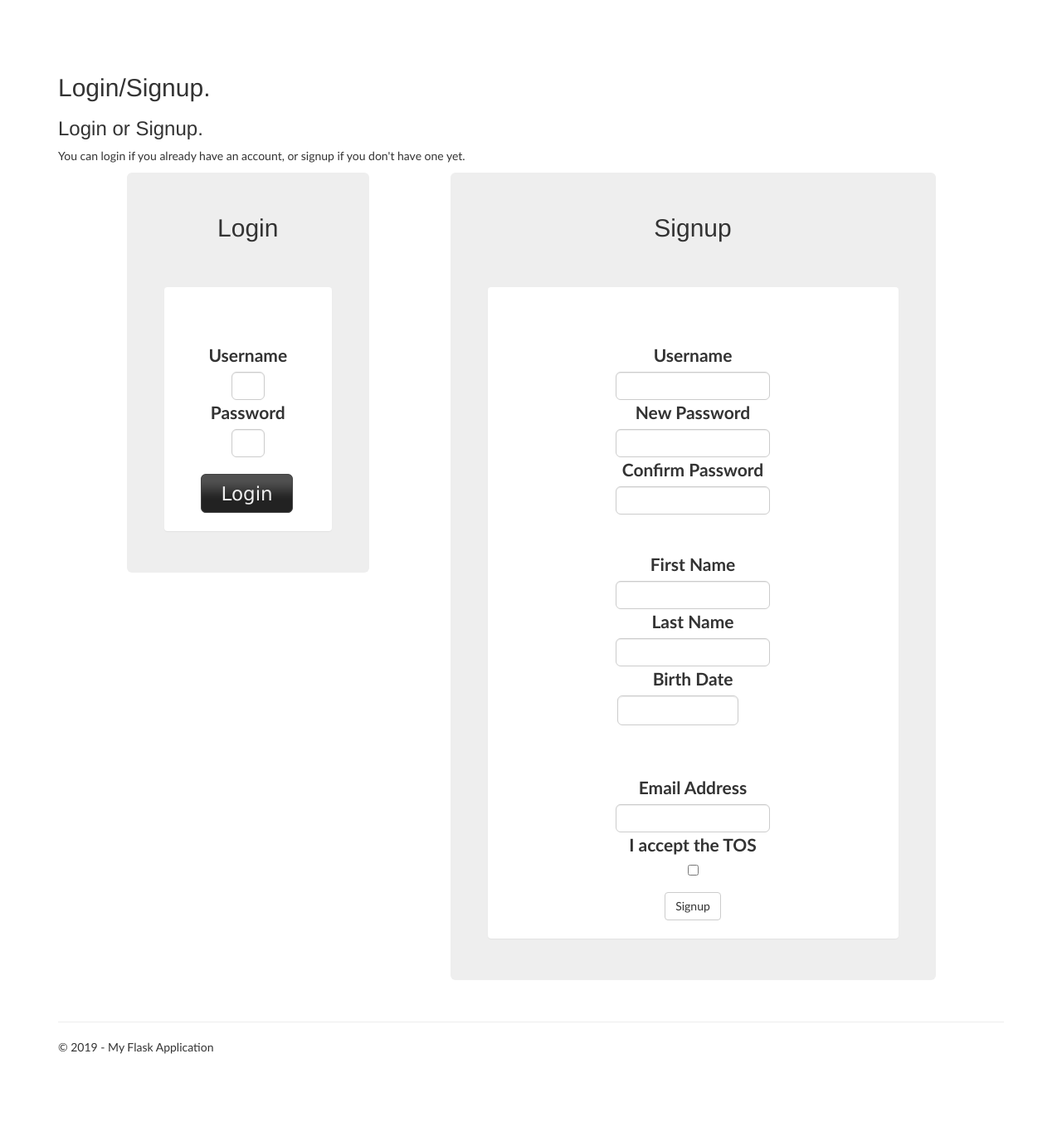
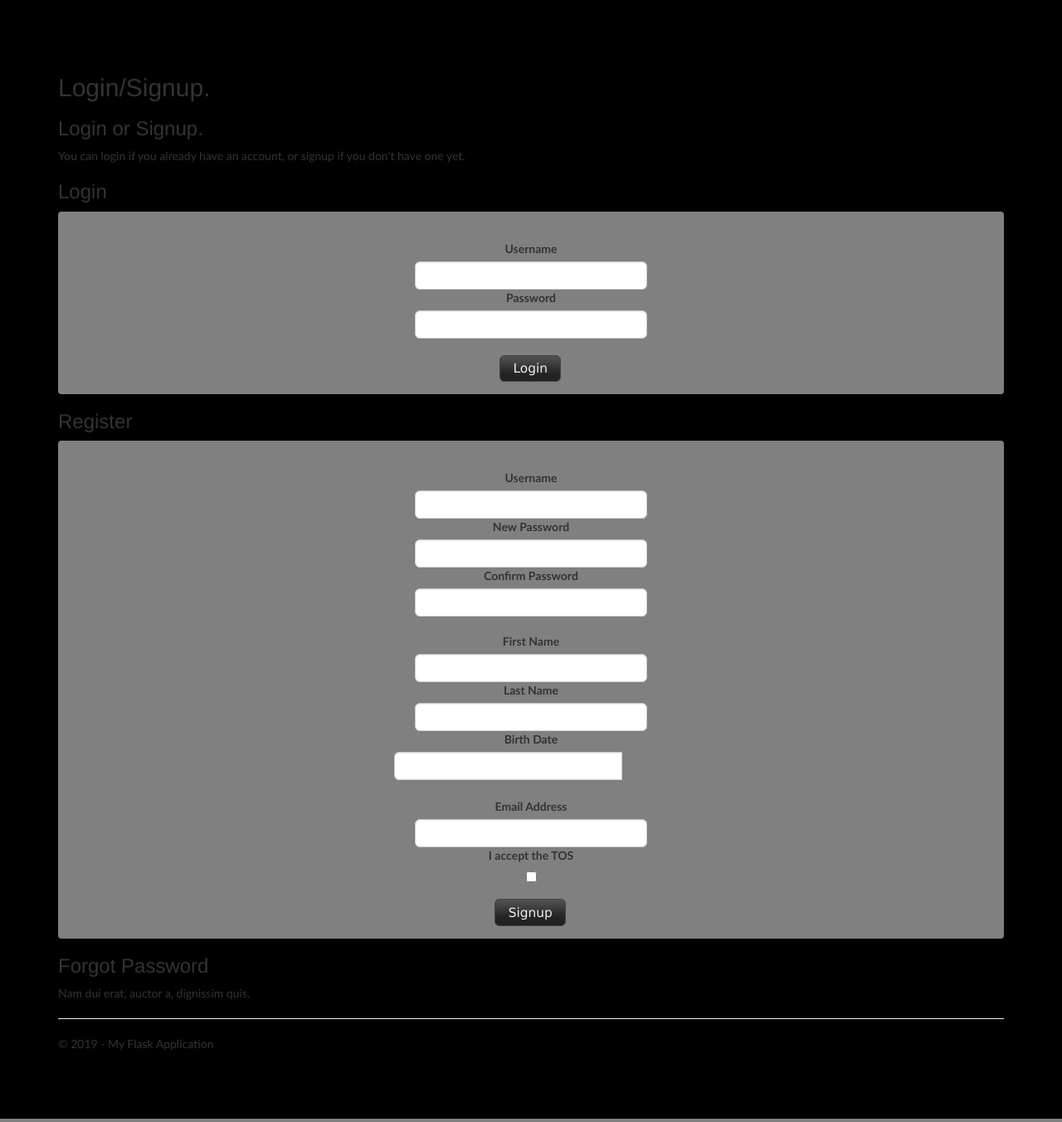
Before and after one commit to Leerael/Travel-Reins, a Flask app: page /login in a window 1280 px wide. Shown: the part 51-1403 px from the top of the page at 83% size. Run offline with Flask 2, Linux system fonts and the light colour scheme; some libraries are stand-ins or nearby versions.

Commit message:
Minor updates to layout of login page.

```diff
--- a/WebProject_1/static/content/webproject.css
+++ b/WebProject_1/static/content/webproject.css
@@ -58,8 +58,8 @@ span.date-picker-icon {
 }
 
 button.date-picker-button-hidden {
-    height: 36px;
-    width: 36px;
+    height: 34px;
+    width: 34px;
     margin: 0;
     padding: 0;
     background-color: black;
@@ -72,6 +72,21 @@ button.date-picker-button-hidden {
     border-radius: 6px !important;
 }
 
+.ui-input-div {
+    padding: 0;
+    background-color: transparent;
+}
+
+.ui-input-date {
+    border: 1px solid #ccc;
+    border-top-left-radius: 6px !important;
+    border-bottom-left-radius: 6px !important;
+}
+
+.panel {
+    background-color: grey;
+}
+
 .jumbotron {
     padding: 30px;
     margin-bottom: 30px;
@@ -79,7 +94,7 @@ button.date-picker-button-hidden {
     font-weight: 200;
     line-height: 2.1428571435;
     color: inherit;
-    background-color: #eeeeee;
+    background-color: darkred;
 }
 
 .table {
--- a/WebProject_1/templates/_formhelpers.html
+++ b/WebProject_1/templates/_formhelpers.html
@@ -1,59 +1,15 @@
 {% macro render_field(field) %}
 <dt>
     {{ field.label }}
-    {% if field.type == "DateField" %}
     <dd>
-        <!--<div class="container">
-            <div class="row">
-                <div class='col-sm-6 col-sm-offset-3'>
-                    <div class="form-group">
-                        <div class='input-group date'>
-                            <input type='text' class="form-control" name="{{ field.name }}" id='{{ field.id }}' />
-                            <span class="input-group-addon" id='{{ field.id }}_picker'>
-                                <span class="glyphicon glyphicon-calendar"></span>
-                            </span>
-                        </div>
-                    </div>
-                </div>
-                <script type="text/javascript">
-                    $("#" + {{ field.id|tojson }}).datepicker({
-	                      // First day of week
-	                      firstDayOfWeek: 0,
-	                      // Month formats
-	                      months: {
-	                          short: ['Jan', 'Feb', 'Mar', 'Apr', 'May', 'Jun', 'Jul', 'Aug', 'Sep', 'Oct', 'Nov', 'Dec'],
-	                          long: ['January', 'February', 'March', 'April', 'May', 'June', 'July', 'August', 'September', 'October', 'November', 'December']
-	                      },
-	                      // Display year navigation
-	                      navigateYear: true,
-	                      // Date  output format
-	                      outputFormat:'%Y-%m-%d',
-	                      // Week formats
-	                      weekdays: {
-	                          short: ['Sun', 'Mon', 'Tue', 'Wed', 'Thu', 'Fri', 'Sat'],
-	                          long: ['Sunday', 'Monday', 'Tuesday', 'Wednesday', 'Thursday', 'Friday', 'Saturday']
-	                      }
-                    });
-                    $("#" + {{ field.id|tojson }}).click(function() {
-                        $("#" + {{ field.id|tojson }}).datepicker.slideUp();
-                    })
-                    $("#" + {{ field.id|tojson }} + "_picker").click(function () {
-                        $("#" + {{ field.id|tojson }}).datepicker.slideUp();
-                    })
-                </script>
-            </div>
-        </div>-->
+        {% if field.type == "DateField" %}
         <div class="container">
             <div class="row">
-                <div class='col-sm-8 col-sm-offset-2'>
-                    <div class="form-group col-sm-12">
-                        <div class='input-group date col-sm-12' id="{{ field.id }}_form">
-                            <div class="ui-input col-sm-8 col-sm-offset-1" style="padding: 0; background-color: white; border: 1px solid #ccc; border-bottom-left-radius: 6px; border-top-left-radius: 6px;">
-                                <input type='text' class="form-control col-sm-12 ui-input ui-corner-left" id='{{ field.id }}' style="background-color: transparent; border-style: none;" />
-                            </div>
-                            <div class="col-sm-2" style="height: 36px; width: 36px"id="{{ field.id }}_button">
-                            </div>
-                        </div>
+                <div class='col-sm-4 col-sm-offset-4' style="display:inline-block">
+                    <div class="col-sm-10 ui-input-div">
+                        <input type='text' class="form-control col-sm-12 ui-input-date" id='{{ field.id }}' name ="{{ field.id }}" />
+                    </div>
+                    <div class="col-sm-2" style="height: 36px; width: 36px" id="{{ field.id }}_button">
                     </div>
                 </div>
                 <script type="text/javascript">
@@ -67,25 +23,22 @@
             </div>
         </div>
         {% elif field.type == "PasswordField" %}
-<dd>
         <div class="row">
             <div class='col-sm-6 col-sm-offset-3'>
-                <div class='input-group col-sm-12' id='{{ field.id }}'>
+                <div class='col-sm-12' id='{{ field.id }}'>
                     <input type='password' class="form-control ui-input" name="{{ field.id }}" />
                 </div>
             </div>
         </div>
-    {% elif field.type == "StringField" %}
-    <dd>
+        {% elif field.type == "StringField" %}
         <div class="row">
             <div class='col-sm-6 col-sm-offset-3'>
-                <div class='input-group col-sm-12' id='{{ field.id }}'>
+                <div class='col-sm-12' id='{{ field.id }}'>
                     <input type='text' class="form-control ui-input" name="{{ field.id }}" />
                 </div>
             </div>
         </div>
-    {% else %}
-    <dd>
+        {% else %}
         {{ field(**kwargs)|safe }}
         {% endif %}
         {% if field.errors %}
@@ -94,6 +47,6 @@
             <li class="text-danger">{{ error }}</li>
             {% endfor %}
         </ul>
-    {% endif %}
+        {% endif %}
     </dd>
     {% endmacro %}
--- a/WebProject_1/templates/layout.html
+++ b/WebProject_1/templates/layout.html
@@ -15,7 +15,7 @@
     <script src="/static/scripts/webproject.js"></script>
 </head>
 
-<body>
+<body style="background-color: black">
     <div class="navbar navbar-inverse navbar-fixed-top">
         <div class="container">
             <div class="navbar-header">
--- a/WebProject_1/templates/login.html
+++ b/WebProject_1/templates/login.html
@@ -8,23 +8,19 @@
 <p>You can login if you already have an account, or signup if you don't have one yet.</p>
 
 
-<div class="row">
-    <div class="jumbotron col-lg-3 col-lg-offset-1">
-        <div class="row">
-            <div class="container col-lg-12 text-center">
-                <h2>Login</h2>
-            </div>
-        </div>
-        <br />
-        <div class="row">
+<div id="accordion">
+    <h3>Login</h3>
+    <div>
         <div tag="Login" class="panel col-lg-12 text-center">
             <br />
             {% from "_formhelpers.html" import render_field %}
             <form action="login" method=post>
                 {{ signupForm.hidden_tag() }}
                 <dl>
+                    <div class="input-group col-sm-12">
                     {{ render_field(loginForm.username) }}
                     {{ render_field(loginForm.password) }}
+                    </div>
                 </dl>
                 {% if connError %}
                 <p class="text-danger">{{ connError }}</p>
@@ -33,23 +29,15 @@
             </form>
         </div>
     </div>
-    </div>
-
-
-    <div class="jumbotron col-lg-6 col-lg-offset-1">
-        <div class="row">
-            <div class="container col-lg-12 text-center">
-                <h2>Signup</h2>
-            </div>
-        </div>
-        <br />
-        <div class="row">
+    <h3>Register</h3>
+    <div>
         <div tag="Signup" class="panel col-lg-12 text-center">
             <br />
             {% from "_formhelpers.html" import render_field %}
             <form action="signup" method=post>
                 {{ signupForm.hidden_tag() }}
                 <dl>
+                    <div class="input-group col-sm-12">
                     {{ render_field(signupForm.username) }}
                     {{ render_field(signupForm.password) }}
                     {{ render_field(signupForm.confirm) }}
@@ -60,15 +48,20 @@
                     <br />
                     {{ render_field(signupForm.email) }}
                     {{ render_field(signupForm.accept_tos) }}
+                    </div>
                 </dl>
                 {% if connError %}
                 <p class="text-danger">{{ connError }}</p>
                 {% endif %}
-                    <p><input class="btn btn-default" type=submit value=Signup /></p>
+                <p><input class="ui-button ui-corner-all ui-widget" type=submit value=Signup /></p>
             </form>
         </div>
     </div>
+    <h3>Forgot Password</h3>
+    <div>Nam dui erat, auctor a, dignissim quis.</div>
 </div>
-</div>
+<script>
+    $("#accordion").accordion();
+</script>
 
 {% endblock %}
```
Also changed, not shown: 1 other file. Lines whose indentation alone changed are shown as unchanged.
